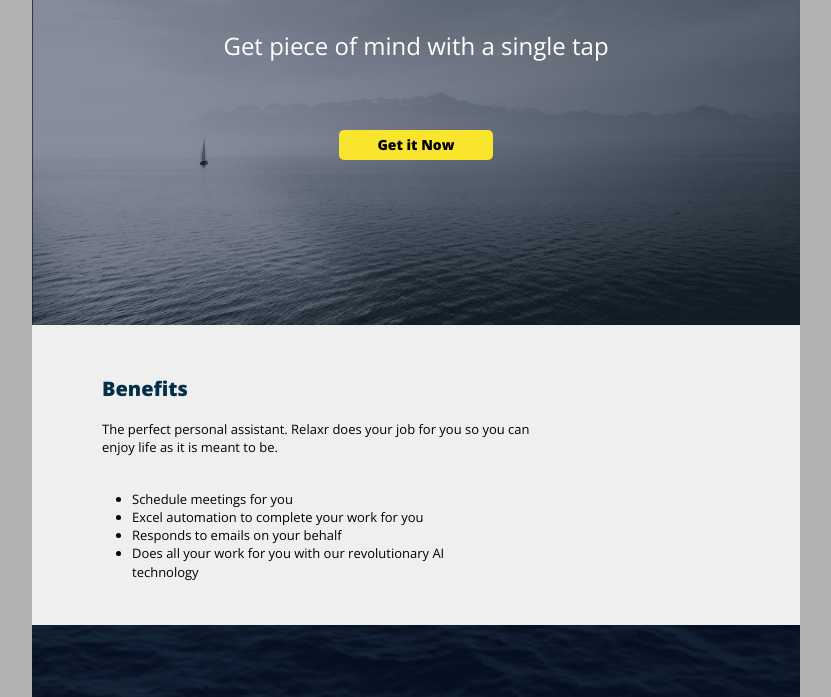
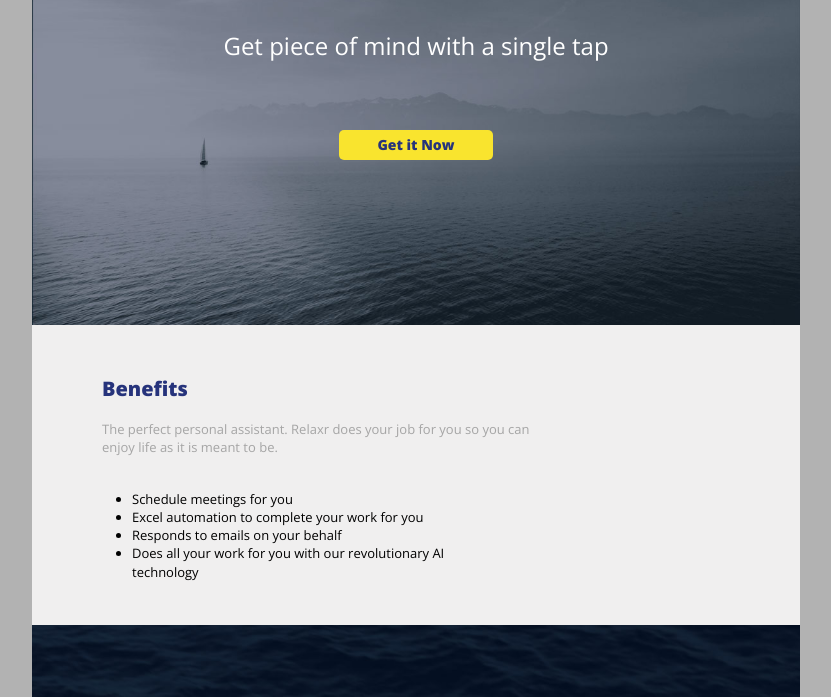
Before and after one commit to jangstarr/relaxr-landing-page, a plain HTML site: page index.html in a window 1280 px wide. Shown: the part 75-772 px from the top of the page, without its empty margins (224-1055 px from the left). Drawn offline with nearby package versions, Linux system fonts and the light colour scheme.

Commit message:
font colors

```diff
--- a/style.css
+++ b/style.css
@@ -123,6 +123,7 @@ footer .img2 {
 .getit {
   font-size: 14px;
   font-weight: 900;
+  color: #26337b;
   border-radius: 5px;
   background-color: #f9e42e;
   width: 20%;
@@ -143,7 +144,7 @@ footer .img2 {
 .bentitle {
   font-size: 20px;
   font-weight: 900;
-  color: #033048;
+  color: #26337b;
   padding-left: 70px;
 }
 
@@ -151,6 +152,7 @@ footer .img2 {
   width: 500px;
   font-size: 13px;
   font-weight: Light;
+  color: #9e9e9eeb;
   padding-left: 70px;
   text-overflow: clip;
 }
```
